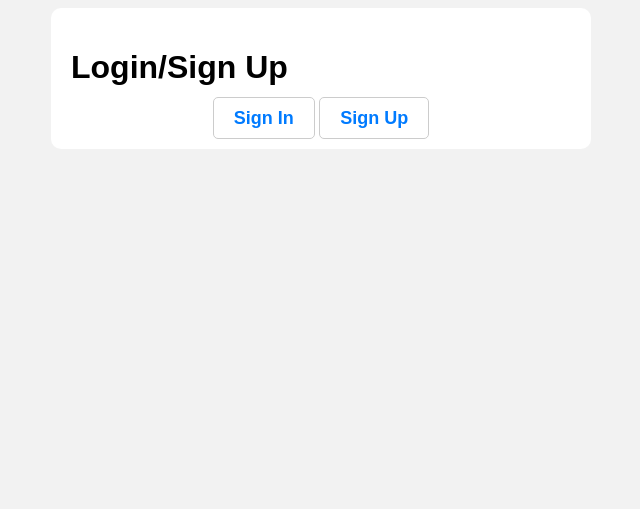
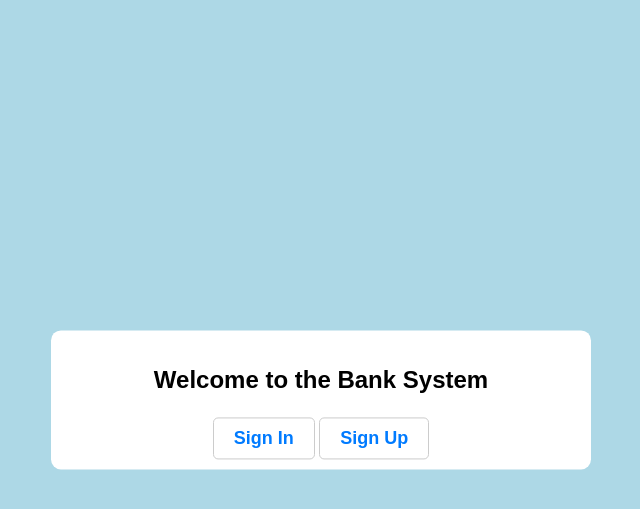
Before and after one commit to maryzyryanova/BankingSystem, a Python web app: template app/templates/homepage.html in a window 1280 px wide. Shown: the top 509 px of the page, without its empty margins (319-959 px from the left). Run offline with Jinja, Linux system fonts and the light colour scheme; the template is opened without the code that fills it, so the values that code supplies are empty.

Commit message:
tests are created, templates are implemented

```diff
--- a/app/templates/delete_account_by_id.html
+++ b/app/templates/delete_account_by_id.html
@@ -12,6 +12,6 @@
         <button type="submit" class="btn btn-danger">Delete</button>
     </form>
 
-    <a href="/accounts/{{ account.id }}">Back to Account</a>
+    <a href="/accounts/{{ account_id }}">Back to Account</a>
 </body>
 </html>
--- a/app/templates/get_account_by_id.html
+++ b/app/templates/get_account_by_id.html
@@ -74,10 +74,9 @@
                         {% endif %}
                     {% endif %}
                 {% endfor %}
-            {% endif %}
 
 
-            {% if type.account_type in ['CreditAccount', 'DebitAccount'] %}
+            {% if type.account_type in ['CreditAccount', 'DepositAccount'] %}
                 {% for percent in percent_rate %}
                     {% if percent.id == account.percent_rate_id %}
                         <tr>
@@ -96,6 +95,7 @@
                         </tr>
                     {% endif %}
                 {% endfor %}
+            {% endif %}
             {% endif %}
         {% endfor %}
     </table>
--- a/app/templates/get_accounts_list.html
+++ b/app/templates/get_accounts_list.html
@@ -134,6 +134,7 @@
 
         <div class="buttons">
             <button type="button" onclick="window.location.href='/accounts/create'">Create Account</button>
+            <button type="button" onclick="window.location.href='/'">Logout</button>
         </div>
     </div>
 </body>
--- a/app/templates/homepage.html
+++ b/app/templates/homepage.html
@@ -3,19 +3,31 @@
 <head>
     <meta charset="UTF-8">
     <meta name="viewport" content="width=device-width, initial-scale=1.0">
-    <title>Login/Sign Up</title>
+    <title>Welcome to the Bank System</title>
     <style>
         body {
-            background-color: #f2f2f2;
+            background-size: cover;
+            background-position: center;
+            background-repeat: no-repeat;
+            background-color: lightblue;
             font-family: sans-serif;
         }
 
         .container {
+            position: absolute;
+            top: 50%;
+            left: 50%;
+            transform: translate(-50%, -50%);
             width: 500px;
-            margin: 0 auto;
             padding: 20px;
+            border-radius: 10px;
             background-color: white;
-            border-radius: 10px;
+        }
+
+        .heading {
+            text-align: center;
+            font-size: 24px;
+            font-weight: bold;
         }
 
         .buttons {
@@ -46,8 +58,8 @@
 </head>
 <body>
     <div class="container">
-        <h1>Login/Sign Up</h1>
-
+        <h1 class="heading">Welcome to the Bank System</h1>
+        <br>
         <div class="buttons">
             <a href="/login" class="button login-link">Sign In</a>
             <a href="/register" class="button sign-up-link">Sign Up</a>
--- a/app/templates/register_user.html
+++ b/app/templates/register_user.html
@@ -32,12 +32,11 @@
         window.addEventListener("load",()=>{
             document.getElementById("btn").addEventListener("click", (e)=>{
                 e.preventDefault();
-                const apiUrl = "http://localhost:8000/register";
+                const apiUrl = "/register";
                 const formData = new FormData();
 
                 formData.append('email', document.getElementById('email').value);
                 formData.append('password', document.getElementById('password').value);
-                formData.append('password_confirmation', document.getElementById('password_confirmation').value);
                 formData.append('first_name', document.getElementById('first_name').value);
                 formData.append('surname', document.getElementById('surname').value);
 
--- a/tests.py
+++ b/tests.py
@@ -14,6 +14,7 @@ from app.services.accounts_service import AccountsService
 from app.services.transactions_service import TransactionsService
 
 templates = Jinja2Templates(directory=os.path.abspath(os.path.expanduser('app/templates')))
+
 
 class AccountsServiceTest(unittest.TestCase):
 
```
